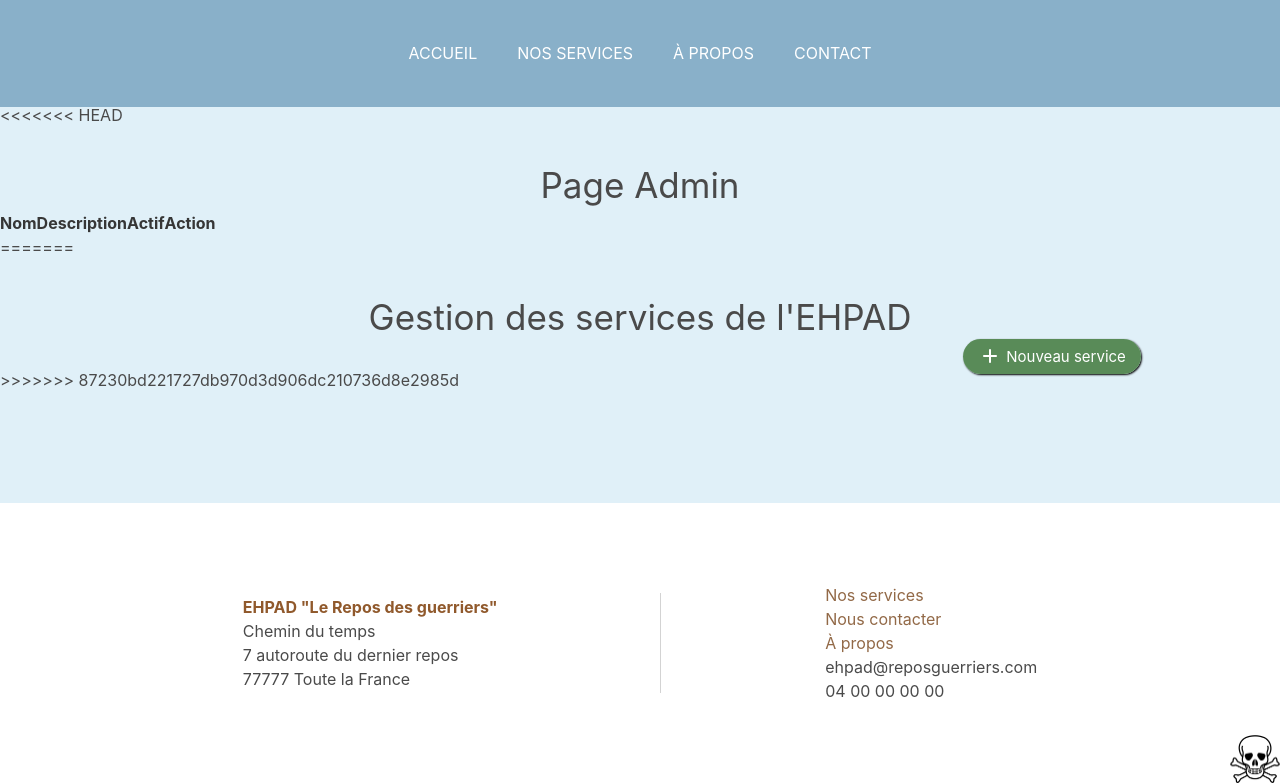
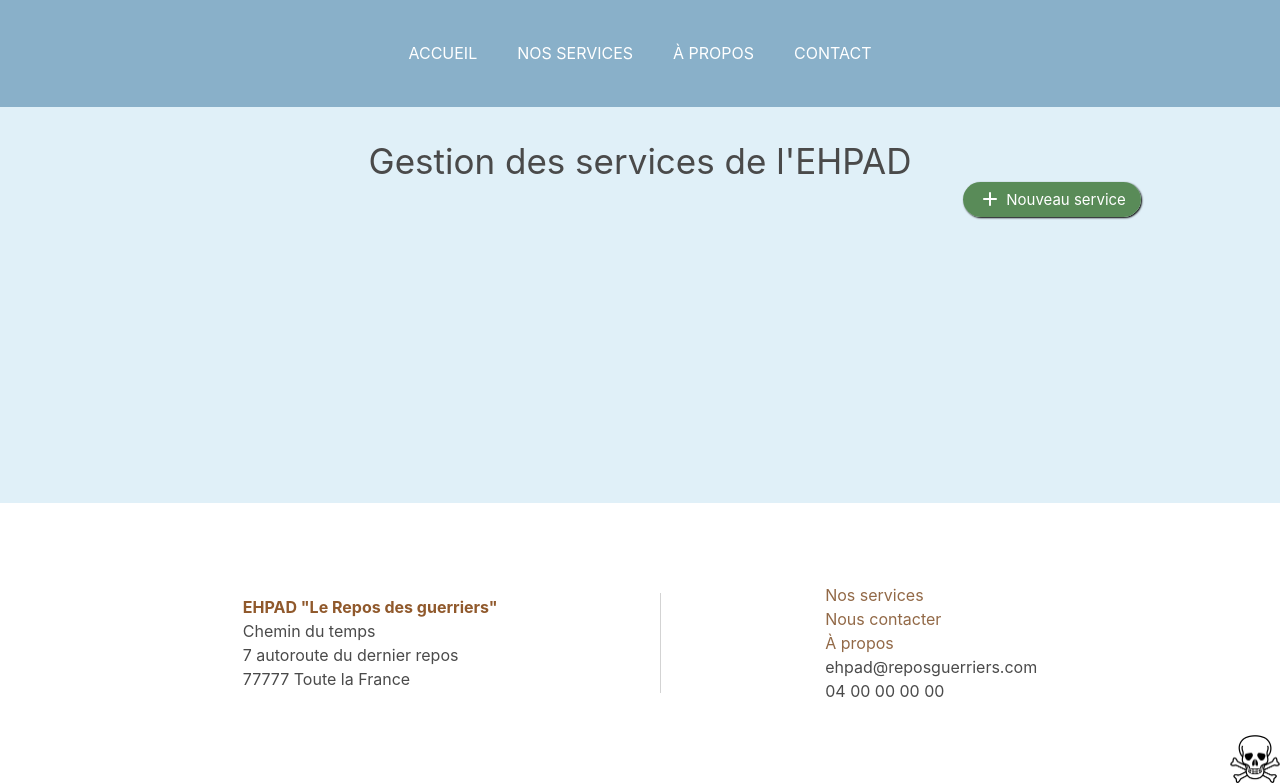
Before and after one commit to CloeCrdr/EHPADdjango, a Django app: page /admin_ehpad/ in a window 1280 px wide. Shown: the part 35-818 px from the top of the page. Run offline with Django 4.2, Linux system fonts and the light colour scheme; data that the repository does not hold is empty.

Commit message:
fix conflict

```diff
--- a/LiveApp/templates/LiveApp/admin/service_manage.html
+++ b/LiveApp/templates/LiveApp/admin/service_manage.html
@@ -5,26 +5,6 @@
 {% block content %}
 
 <div class="container">
-<<<<<<< HEAD
-    <h3>Page Admin</h3>
-    <table>
-        <thead>
-            <tr>
-                <th>Nom</th><th>Description</th><th>Actif</th><th>Action</th>
-            </tr>
-        </thead>
-        <tbody>
-            {% for service in services %}
-            <tr>
-                <th>{{service.name}}</th>
-                <th>{{service.description}}</th>
-                <th>{{service.is_active}}</th>
-                <th><a>Editer</a>/<a href="{% url 'LiveApp:delete_service' service.id %}" >Supprimer</a>
-            </tr>
-            {% endfor %}
-        </tbody>
-    </table>
-=======
     <h3>Gestion des services de l'EHPAD</h3>
     <a href="" class="add">
         <span class="material-symbols-rounded">
@@ -50,7 +30,7 @@
                         edit
                     </span>
                 </a>
-                <a href="">
+                <a href="{% url 'LiveApp:delete_service' service.id %}">
                     <span class="material-symbols-rounded cross">
                         close
                     </span>
@@ -61,7 +41,6 @@
         {% endfor %}
     </div>
 
->>>>>>> 87230bd221727db970d3d906dc210736d8e2985d
 </div>
 
 
```
Also changed, not shown: LiveApp/migrations/0003_alter_contact_email.py (added).
